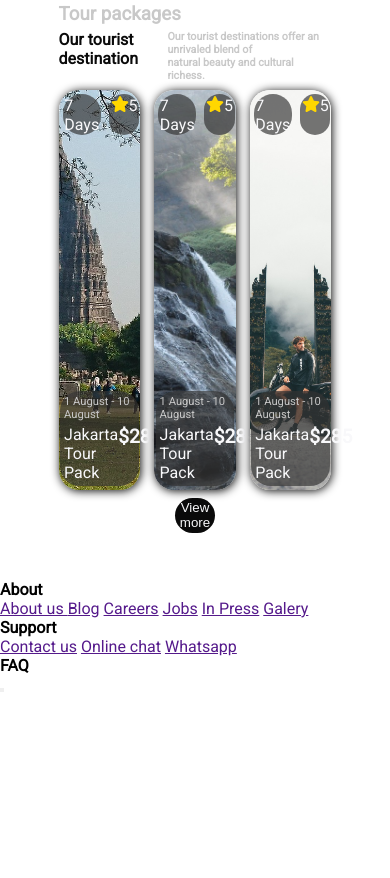
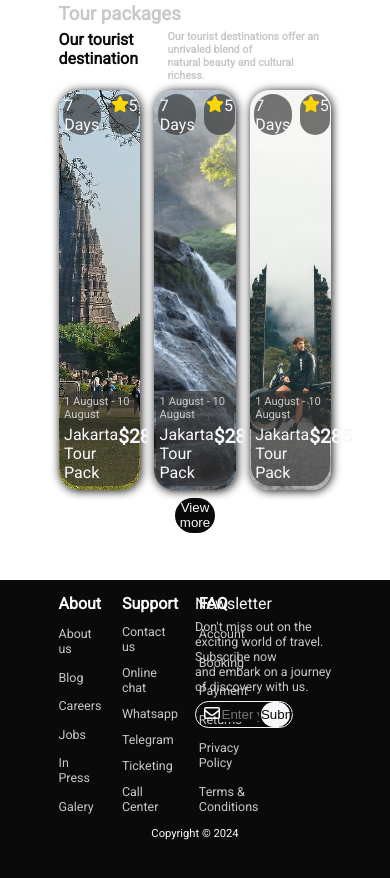
Before and after one commit to MargotLADISLAS/evaluation-html_css, a plain HTML site: page index.html in a window 390 px wide. Shown: the part 1168-2046 px from the top of the page. Before the commit the page ends 1862 px from the top, so only its background shows below. Drawn offline with Linux system fonts and the light colour scheme.

Commit message:
before responsive

```diff
--- a/index.html
+++ b/index.html
@@ -134,6 +134,7 @@
     </main>
 
     <footer>
+        <div class="footer_flex">
             <nav>
                 <div>
                     <p><b>About</b></p>
@@ -149,22 +150,34 @@
                     <a href="">Contact us</a>
                     <a href="">Online chat</a>
                     <a href="">Whatsapp</a>
-                <a href=""></a>
-                <a href=""></a>
-                <a href=""></a>
+                    <a href="">Telegram</a>
+                    <a href="">Ticketing</a>
+                    <a href="">Call Center</a>
                 </div>
                 <div>
                     <p><b>FAQ</b></p>
-                <a href=""></a>
-                <a href=""></a>
-                <a href=""></a>
-                <a href=""></a>
-                <a href=""></a>
-                <a href=""></a>
+                    <a href="">Account</a>
+                    <a href="">Booking</a>
+                    <a href="">Payment</a>
+                    <a href="">Returns</a>
+                    <a href="">Privacy Policy</a>
+                    <a href="">Terms & Conditions</a>
                 </div>
             </nav>
-        <div></div>
-        <button></button>
+            <div class="newsletter">
+                <p>Newsletter</p>
+                <p class="description">Don't miss out on the exciting world of travel. Subscribe now <br>
+                    and embark on a journey of discovery with us.</p>
+                <div class="mail">
+                    <label for="email">
+                        <svg xmlns="http://www.w3.org/2000/svg" height="16" width="16" viewBox="0 0 512 512"><!--!Font Awesome Free 6.5.1 by @fontawesome - https://fontawesome.com License - https://fontawesome.com/license/free Copyright 2024 Fonticons, Inc.--><path fill="#F8F8FA" d="M64 112c-8.8 0-16 7.2-16 16v22.1L220.5 291.7c20.7 17 50.4 17 71.1 0L464 150.1V128c0-8.8-7.2-16-16-16H64zM48 212.2V384c0 8.8 7.2 16 16 16H448c8.8 0 16-7.2 16-16V212.2L322 328.8c-38.4 31.5-93.7 31.5-132 0L48 212.2zM0 128C0 92.7 28.7 64 64 64H448c35.3 0 64 28.7 64 64V384c0 35.3-28.7 64-64 64H64c-35.3 0-64-28.7-64-64V128z"/></svg>
+                    </label>
+                    <input type="email" placeholder="Enter your email">
+                    <button type="submit">Submit</button>
+                </div>
+            </div>
+        </div>
+        <p class="copyright">Copyright © 2024</p>
     </footer>
 </body>
 </html>
--- a/style.css
+++ b/style.css
@@ -277,4 +277,83 @@ figure figcaption{
 
 footer{
     margin-top: 10%;
+    background: var(--noir);
+    width: 70%;
+    height: 350px;
+    color: var(--white);
+    padding: 0% 15%;
 }
+
+.footer_flex{
+    display: flex;
+    width: 100%;
+}
+
+footer nav{
+    display: flex;
+    padding-top: 5%;
+    width: 50%;
+    height: 220px;
+}
+
+.newsletter{
+    width: 50%;
+    padding-top: 5%;
+}
+
+.newsletter .description{
+    font-size: 78%;
+    padding: 5% 0%;
+    color: var(--light-grey);
+}
+
+footer nav div{
+    display: flex;
+    flex-direction: column;
+    padding-right: 15%;
+    justify-content: space-between;
+}
+
+footer nav div a{
+    text-decoration: none;
+    font-size: 78%;
+    color: var(--light-grey);
+}
+
+.mail{
+    display: flex;
+    align-items: center;
+    justify-content: space-between;
+    border: 1px solid var(--white);
+    width: 70%;
+    border-radius: 50px;
+}
+
+.mail button{
+    border-radius: 50px;
+    width: 30%;
+    background: var(--white);
+    color: var(--noir);
+    border: none;
+    margin-right: 2%;
+    height: 25px;
+}
+
+label {
+    padding-left: 8%;
+    padding-top: 3%;
+    padding-bottom: 2%;
+}
+
+input{
+    margin: 2%;
+    width: 60%;
+    background: var(--noir);
+    border: none;
+}
+
+.copyright{
+    text-align: center;
+    padding-top: 5%;
+    font-size: 70%;
+}
```
Lines whose indentation alone changed are shown as unchanged.
